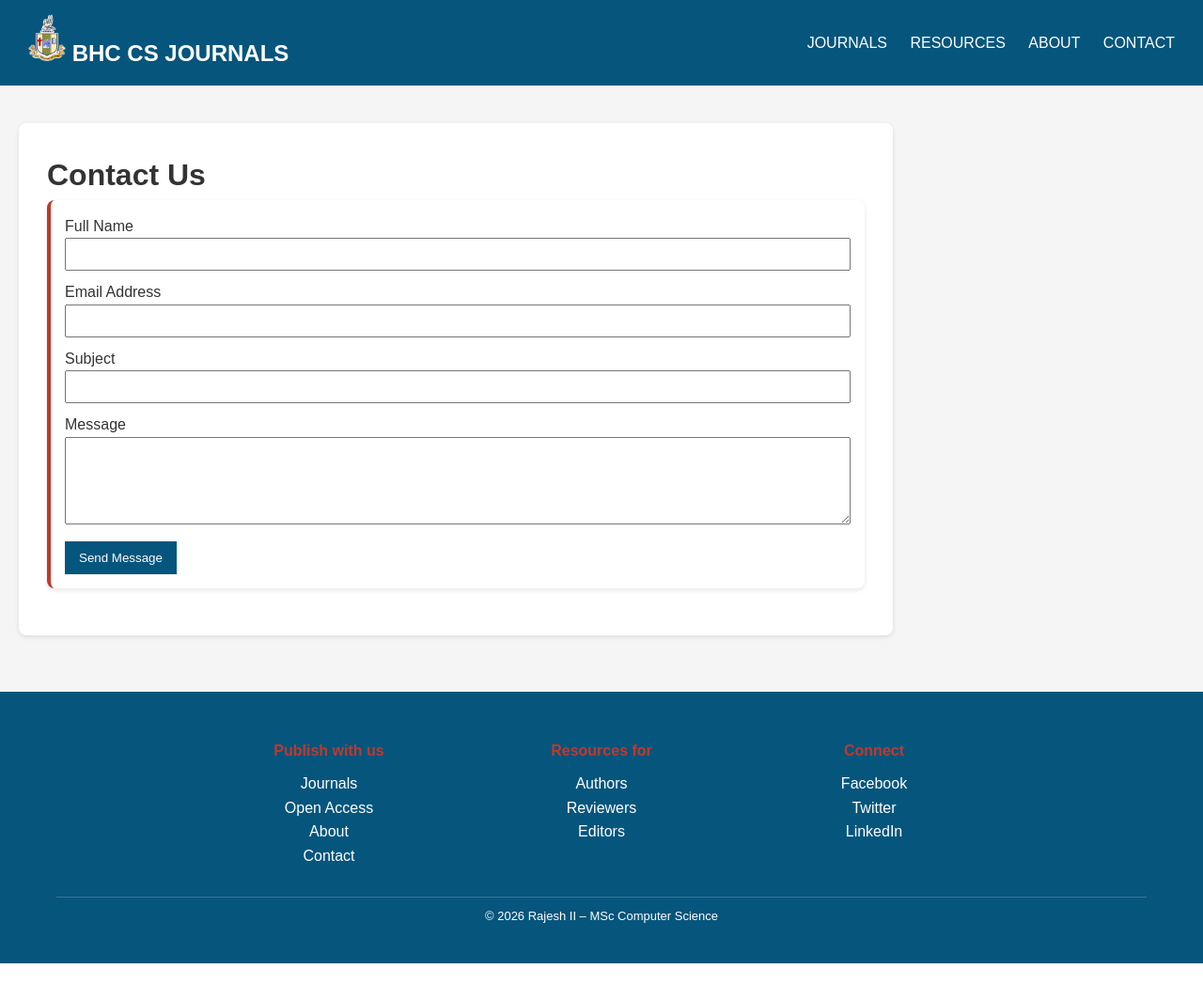
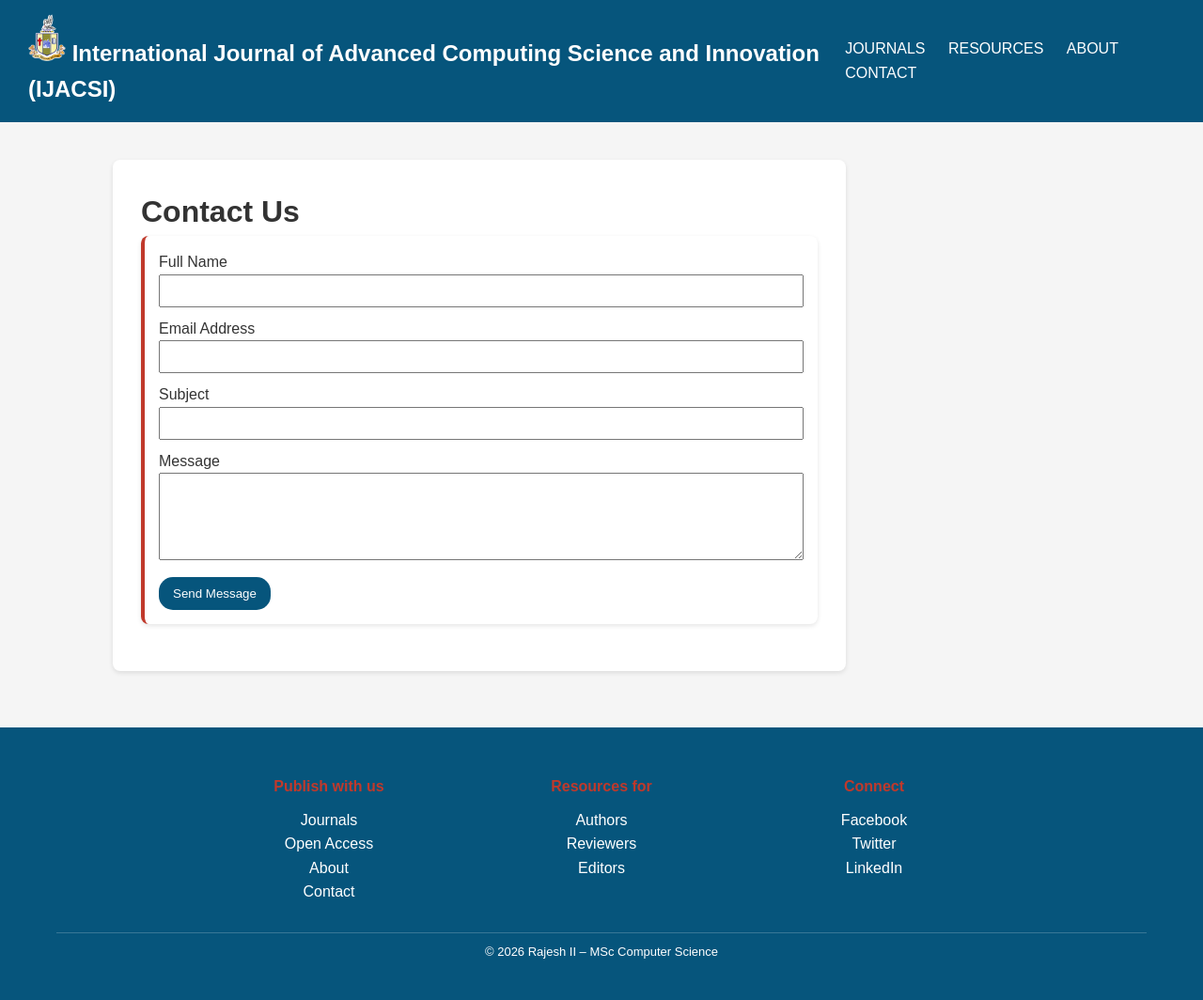
Before and after one commit to rajeshekambaramm/CS_Journal, a PHP site: page /pages/contact.php in a window 1280 px wide. Shown: the whole page at 94% size. Before the commit the page ends 1025 px from the top, so only its background shows below. Run offline with PHP 8.4, Linux system fonts and the light colour scheme.

Commit message:
finish_last

```diff
--- a/includes/header.php
+++ b/includes/header.php
@@ -1,7 +1,7 @@
 <header class="header">
     <div class="logo">
         <img src="../image/College_logo.png" alt="BHC" width="40" height="50">
-        BHC CS JOURNALS
+        International Journal of Advanced Computing Science and Innovation (IJACSI)
     </div>
 
     <nav>
--- a/index.php
+++ b/index.php
@@ -78,7 +78,7 @@ systems.
     <header class="header">
         <div class="logo">
             <img src="image/College_logo.png" alt="BHC" width="40" height="50">
-            BHC CS JOURNALS
+            International Journal of Advanced Computing Science and Innovation (IJACSI)
         </div>
 
         <nav>
--- a/pages/contact.php
+++ b/pages/contact.php
@@ -41,7 +41,7 @@ if (isset($_POST['send'])) {
 
 <?php include '../includes/header.php'; ?>
 
-<div class="container" style="margin-top: 20px;">
+<div class="container" style="margin: 20px 100px;">
     <main class="content">
 
         <h1>Contact Us</h1>
@@ -75,12 +75,10 @@ if (isset($_POST['send'])) {
                 <textarea name="message" rows="5" required style="width:100%; padding:8px; margin-bottom:10px;"></textarea>
 
                 <button type="submit" name="send"
-                    style="padding:10px 15px; background:#06557c; color:#fff; border:none; cursor:pointer;">
+                    style="padding:10px 15px; background:#06557c; color:#fff; border:none; cursor:pointer;  border-radius: 15px;">
                     Send Message
                 </button>
-
             </form>
-
         </div>
 
     </main>
```
Also changed, not shown: database/csjournal.sql (+15 -14 lines), pages/organizational_structure.php (+17 -1 lines).
